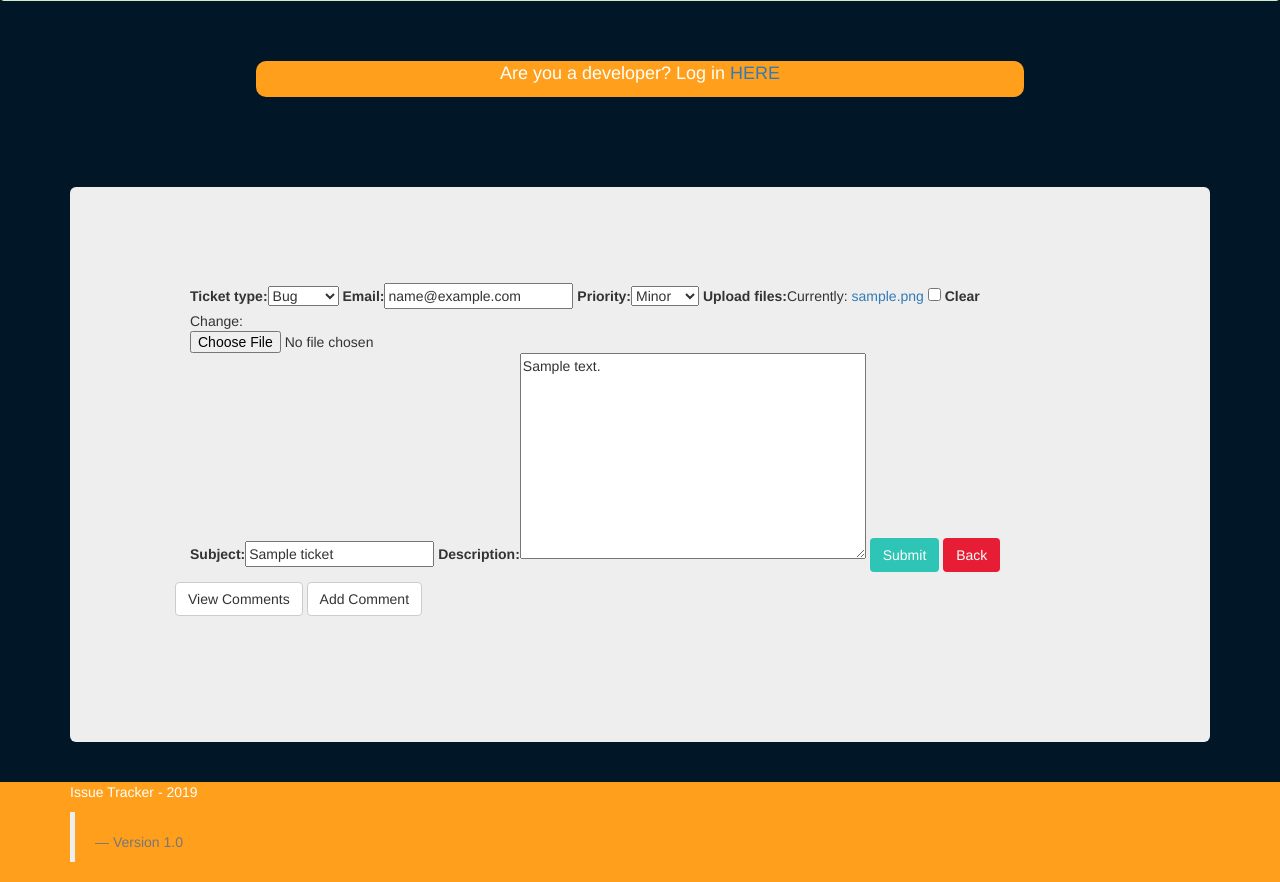
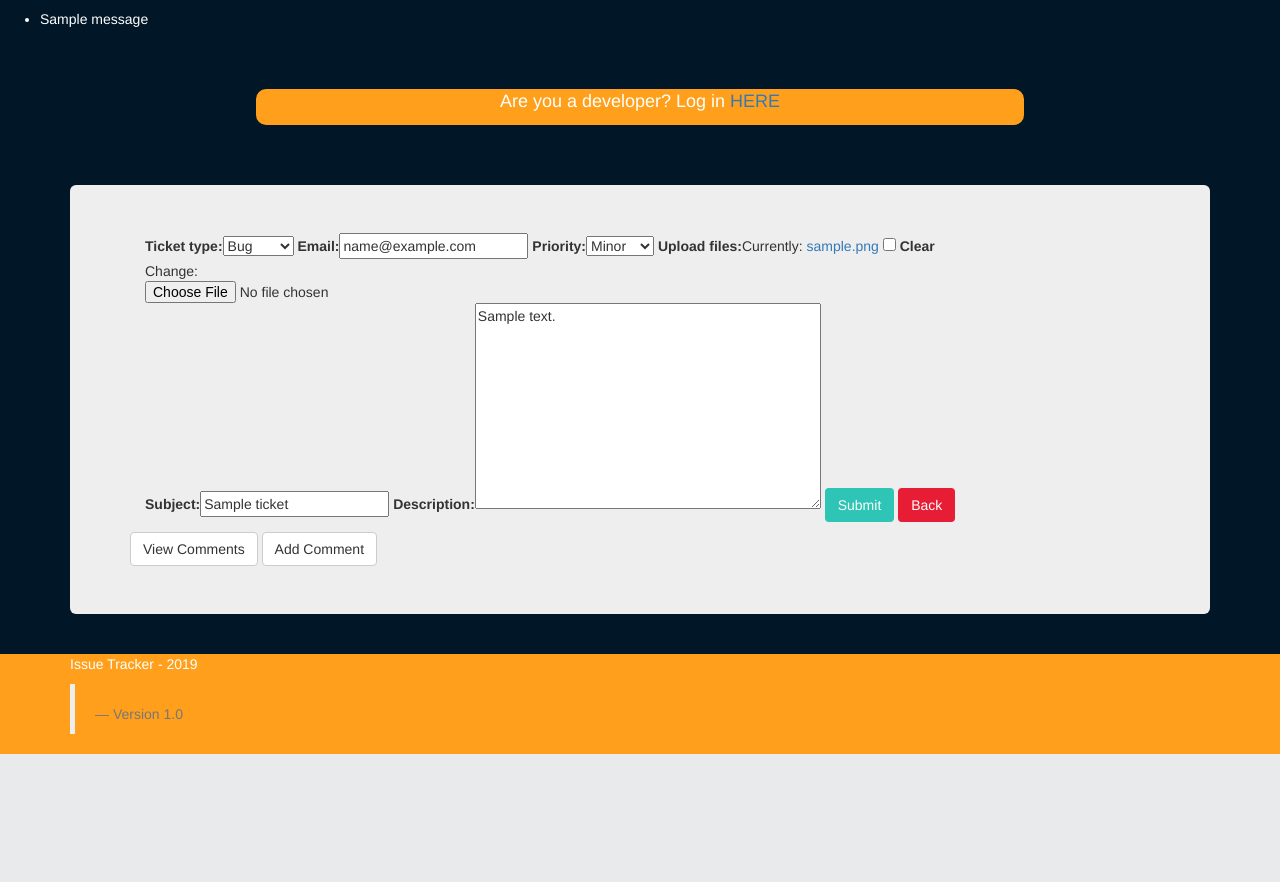
Before and after one commit to GarethMellon/django-issues-tracker, a Django app: page /development/dev-ticket/1/ in a window 1280 px wide. Shown: the part 51-933 px from the top of the page. After the commit the page ends 805 px from the top, so only its background shows below. Run offline with Django 3.2, Linux system fonts and the light colour scheme; tables that the repository leaves empty hold one stand-in row (values such as "Sample post"); one stand-in notice (Sample message) is shown; parts of the project's set-up code (start-up, migrations or seed data) failed here and were passed over; some libraries are stand-ins or nearby versions.

Commit message:
Bug fix with dev area and editing tickets

```diff
--- a/dev_area/templates/development-ticket.html
+++ b/dev_area/templates/development-ticket.html
@@ -1,11 +1,20 @@
-{% extends 'base.html' %} {% load bootstrap_tags %} {% block page_title %} Development Ticket {% endblock %} {% block content %}
+{% extends 'base.html' %}
+{% load bootstrap_tags %}
+
+{% block page_title %}
+    Development Ticket
+{% endblock %}
+
+{% block content %}
+
 <div class="container">
     <div class="jumbotron">
-        <div class="row">
-            <div class="container jumbotron">
-                <form>
-                    {{ form|as_bootstrap }}
-                    <input class="btn btn-submit" type="submit" name="Save" />
+        <form method="POST" enctype="multipart/form-data">
+            {% csrf_token %}
+
+            {{ form | as_bootstrap }}
+
+            <input class="btn btn-submit" type="submit" value="Submit" name="Submit"/>
             <input class="btn btn-back" type=button value="Back" onClick="javascript:history.go(-1);">
         </form>
 
@@ -15,7 +24,6 @@
         {% endif %}
     </div>
 </div>
-    </div>
-</div>
+
 
 {% endblock %}
--- a/dev_area/views.py
+++ b/dev_area/views.py
@@ -1,6 +1,7 @@
 from django.shortcuts import render, get_object_or_404, redirect
 from django.contrib import messages
 from tickets.models import Ticket
+from tickets.helpers import save_form
 from tickets.forms import TicketStagingForm, TicketForm
 
 # Create your views here.
@@ -55,9 +56,15 @@ def dev_area(request):
 
 def dev_ticket(request, id):
     """
-    this view will return a dev ticket
+    this view will return a dev ticket and allow us to edit changes to a dev ticket
     """
     ticket = get_object_or_404(Ticket, pk=id)
-    form = TicketForm(instance=ticket)
+
+    if request.method == "POST":
+        form = TicketForm(request.POST, request.FILES, instance=ticket)
+        save_form(request, form, ticket, "edit")
+        return redirect("dev_area")
+    else:
+        form = TicketForm(instance=ticket)
 
     return render(request, "development-ticket.html", {'form': form, 'ticket': ticket})
--- a/issues_tracker/settings.py
+++ b/issues_tracker/settings.py
@@ -56,10 +56,10 @@ INSTALLED_APPS = [
 MIDDLEWARE = [
     'django.middleware.security.SecurityMiddleware',
     'django.contrib.sessions.middleware.SessionMiddleware',
+    'django.contrib.messages.middleware.MessageMiddleware',
     'django.middleware.common.CommonMiddleware',
     'django.middleware.csrf.CsrfViewMiddleware',
     'django.contrib.auth.middleware.AuthenticationMiddleware',
-    'django.contrib.messages.middleware.MessageMiddleware',
     'django.middleware.clickjacking.XFrameOptionsMiddleware',
     'whitenoise.middleware.WhiteNoiseMiddleware',
 ]
--- a/static/css/style.css
+++ b/static/css/style.css
@@ -82,6 +82,13 @@ footer,
     font-size: large;
 }
 
+/* Ui Messages */
+
+.messages {
+    margin-top: 60px;
+    color: #ffffff;
+}
+
 /* Dashboard */
 
 .jumbotron {
@@ -89,7 +96,7 @@ footer,
 }
 
 .main-content {
-    margin-top: 90px;
+    margin-top: 60px;
 }
 
 .ticket {
--- a/templates/base.html
+++ b/templates/base.html
@@ -1,6 +1,4 @@
-{% load staticfiles %}
-
-{% load bootstrap  %}
+{% load staticfiles %} {% load bootstrap %}
 
 <!DOCTYPE html>
 <html lang="en">
@@ -60,12 +58,14 @@
         </div>
     </nav>
 
+
+    <!-- Messages placeholder -->
     {% if messages %}
-    <div class="alert alert-success">
-        <div class="messages">
-            {% for message in messages %} {{ message }} {% endfor %}
-        </div>
-    </div>
+    <ul class="messages">
+        {% for message in messages %}
+        <li class="{{ message.tags }}">{{ message }}</li>
+        {% endfor %}
+    </ul>
     {% endif %}
 
     <!-- info bar for dev log in flavor text -->
--- a/tickets/helpers.py
+++ b/tickets/helpers.py
@@ -11,6 +11,7 @@ def save_form(request, form, ticket, email_type):
     if form.is_valid:
         try:
             form.save()
+            messages.success(request, "Your request has been submitted.  Thank you.")
             if email_type =='edit':
                 send_edit_ticket_email(request, ticket)
             elif email_type =='new':
@@ -21,7 +22,6 @@ def save_form(request, form, ticket, email_type):
                 send_comment_email(request, ticket)
         except:
             messages.error(request, "There was an error submitting you're request.  Please contact support")
-            return redirect('/')
 
 """ Function to up vote a ticket """
 def up_vote_ticket(request ,ticket):
```
Also changed, not shown: tickets/views.py (+2 -6 lines). Lines whose indentation alone changed are shown as unchanged.
